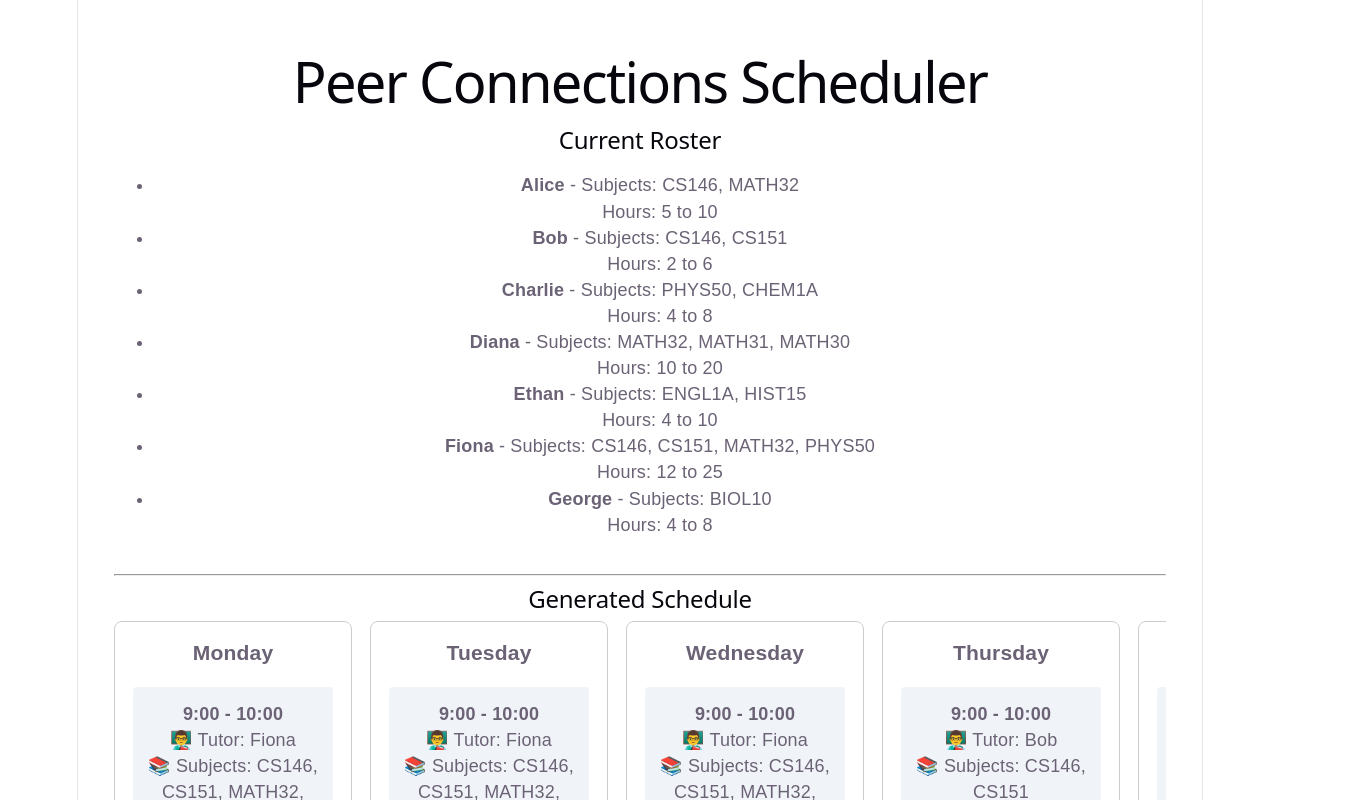
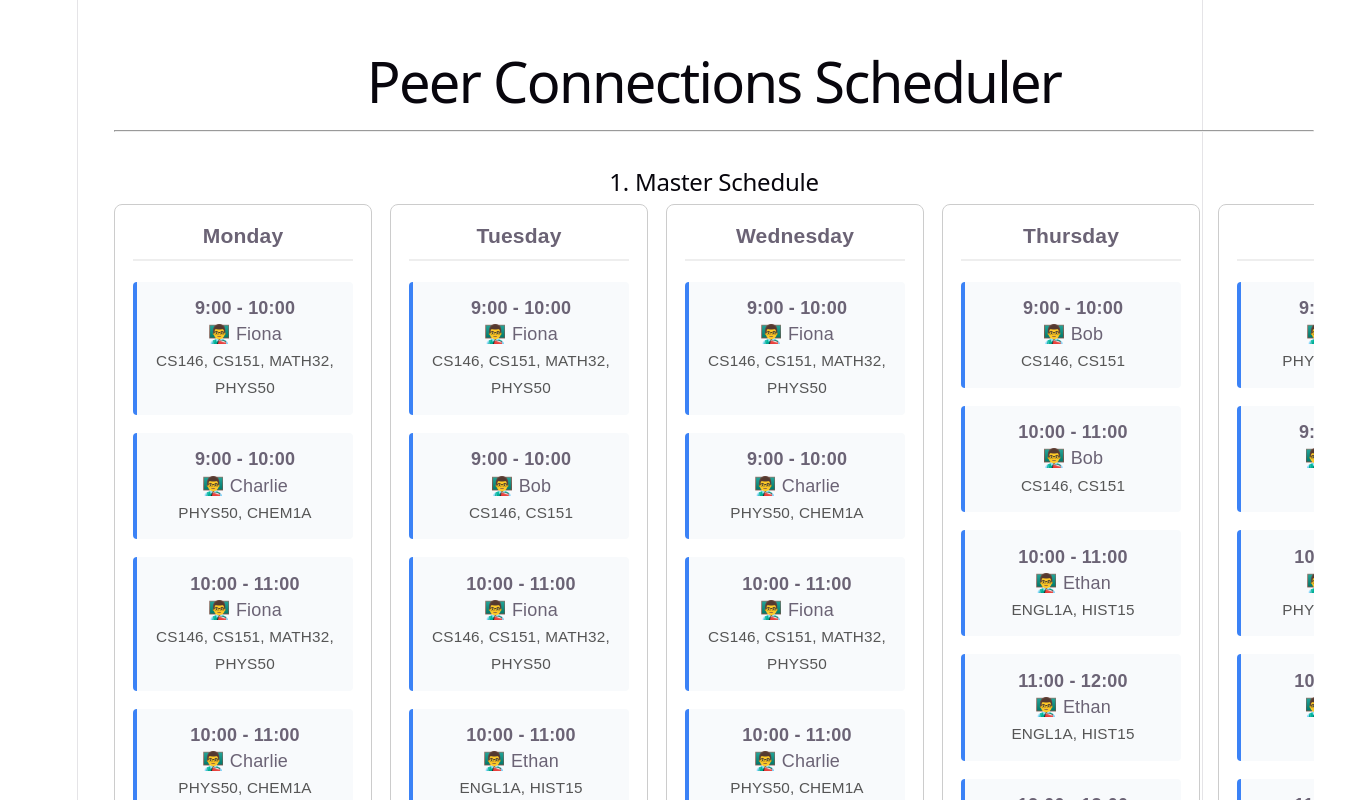
Before and after one commit to zbernales/peer-connections-scheduler, a React (Vite) app: page / in a window 1280 px wide. Shown: the top 800 px of the page, 1350 px wide, since content can reach past the window. Built offline with nearby package versions, Linux system fonts and the light colour scheme.

Commit message:
Added more dashboard information for individual students and subjects

```diff
--- a/src/App.tsx
+++ b/src/App.tsx
@@ -5,55 +5,124 @@ import type { DayOfWeek } from './types';
 const DAYS: DayOfWeek[] = ['Monday', 'Tuesday', 'Wednesday', 'Thursday', 'Friday'];
 
 function App() {
+  // Run the algorithm
   const schedule = generateSchedule(mockTutors);
 
+  // --- Derived Data for our new views ---
+
+  // 1. Extract a list of all unique subjects taught by our tutors
+  const allSubjects = Array.from(
+    new Set(mockTutors.flatMap(tutor => tutor.subjects))
+  ).sort();
+
   return (
-    <div style={{ padding: '2rem', fontFamily: 'sans-serif' }}>
+    <div style={{ padding: '2rem', fontFamily: 'sans-serif', maxWidth: '1200px', margin: '0 auto' }}>
       <h1>Peer Connections Scheduler</h1>
 
-      {/* --- Existing Roster Section --- */}
-      <h2>Current Roster</h2>
-      <ul style={{ marginBottom: '2rem' }}>
-        {mockTutors.map(tutor => (
-          <li key={tutor.id}>
-            <strong>{tutor.name}</strong> - Subjects: {tutor.subjects.join(', ')}
-            <br />
-            Hours: {tutor.minHours} to {tutor.maxHours}
-          </li>
-        ))}
-      </ul>
+      <hr style={{ margin: '2rem 0' }} />
 
-      <hr />
-
-      {/* --- New Schedule Output Section --- */}
-      <h2>Generated Schedule</h2>
-
+      {/* --- 1. THE MASTER SCHEDULE (By Day) --- */}
+      <h2>1. Master Schedule</h2>
       <div style={{ display: 'flex', gap: '1rem', overflowX: 'auto', paddingBottom: '1rem' }}>
         {DAYS.map(day => {
-          // Filter the total schedule to just get this day's shifts
           const daysShifts = schedule.filter(s => s.day === day);
 
           return (
-            <div key={day} style={{ border: '1px solid #ccc', padding: '1rem', minWidth: '200px', borderRadius: '8px' }}>
-              <h3 style={{ marginTop: 0 }}>{day}</h3>
+            <div key={day} style={{ border: '1px solid #ccc', padding: '1rem', minWidth: '220px', borderRadius: '8px', flex: 1 }}>
+              <h3 style={{ marginTop: 0, borderBottom: '2px solid #eee', paddingBottom: '0.5rem' }}>{day}</h3>
 
               {daysShifts.length === 0 ? (
                 <p style={{ color: 'gray', fontStyle: 'italic' }}>No shifts scheduled.</p>
               ) : (
-                daysShifts.map(shift => {
-                  // Find the tutor's name to display instead of just their ID
+                // Sort shifts by start time so they appear in chronological order
+                daysShifts
+                  .sort((a, b) => parseInt(a.startTime) - parseInt(b.startTime))
+                  .map(shift => {
                     const tutorName = mockTutors.find(t => t.id === shift.tutorId)?.name || 'Unknown';
-
                     return (
-                    <div key={shift.id} style={{ marginBottom: '1rem', padding: '0.75rem', backgroundColor: '#f0f4f8', borderRadius: '4px' }}>
+                      <div key={shift.id} style={{ marginBottom: '1rem', padding: '0.75rem', backgroundColor: '#f8fafc', borderLeft: '4px solid #3b82f6', borderRadius: '4px' }}>
                         <strong>{shift.startTime} - {shift.endTime}</strong>
                         <br />
-                      👨‍🏫 Tutor: {tutorName}
+                        👨‍🏫 {tutorName}
                         <br />
-                      📚 Subjects: {shift.subjects.join(', ')}
+                        <span style={{ fontSize: '0.85em', color: '#555' }}>{shift.subjects.join(', ')}</span>
                       </div>
                     );
                 })
+              )}
+            </div>
+          );
+        })}
+      </div>
+
+      <hr style={{ margin: '3rem 0' }} />
+
+      {/* --- 2. TUTOR REPORTS (By Tutor) --- */}
+      <h2>2. Tutor Breakdowns</h2>
+      <div style={{ display: 'grid', gridTemplateColumns: 'repeat(auto-fill, minmax(300px, 1fr))', gap: '1.5rem' }}>
+        {mockTutors.map(tutor => {
+          // Find all shifts assigned to this specific tutor
+          const tutorShifts = schedule.filter(s => s.tutorId === tutor.id);
+          // Sort them by day, then by time
+          tutorShifts.sort((a, b) => {
+            if (a.day !== b.day) return DAYS.indexOf(a.day) - DAYS.indexOf(b.day);
+            return parseInt(a.startTime) - parseInt(b.startTime);
+          });
+
+          return (
+            <div key={tutor.id} style={{ border: '1px solid #e2e8f0', padding: '1.5rem', borderRadius: '8px', backgroundColor: '#fff' }}>
+              <h3 style={{ marginTop: 0, color: '#1e293b' }}>{tutor.name}</h3>
+              <p style={{ margin: '0 0 1rem 0', color: tutorShifts.length < tutor.minHours ? '#ef4444' : '#10b981' }}>
+                <strong>Scheduled: {tutorShifts.length} hrs</strong> (Target: {tutor.minHours}-{tutor.maxHours} hrs)
+              </p>
+
+              {tutorShifts.length === 0 ? (
+                <p style={{ color: 'gray', fontStyle: 'italic', margin: 0 }}>Not scheduled this week.</p>
+              ) : (
+                <ul style={{ margin: 0, paddingLeft: '1.25rem', color: '#475569' }}>
+                  {tutorShifts.map(shift => (
+                    <li key={shift.id} style={{ marginBottom: '0.25rem' }}>
+                      <strong>{shift.day}:</strong> {shift.startTime} - {shift.endTime}
+                    </li>
+                  ))}
+                </ul>
+              )}
+            </div>
+          );
+        })}
+      </div>
+
+      <hr style={{ margin: '3rem 0' }} />
+
+      {/* --- 3. SUBJECT COVERAGE (By Subject) --- */}
+      <h2>3. Subject Coverage Matrix</h2>
+      <div style={{ display: 'grid', gridTemplateColumns: 'repeat(auto-fill, minmax(300px, 1fr))', gap: '1.5rem', paddingBottom: '3rem' }}>
+        {allSubjects.map(subject => {
+          // Find every shift where the scheduled tutor teaches this subject
+          const subjectShifts = schedule.filter(s => s.subjects.includes(subject));
+
+          subjectShifts.sort((a, b) => {
+            if (a.day !== b.day) return DAYS.indexOf(a.day) - DAYS.indexOf(b.day);
+            return parseInt(a.startTime) - parseInt(b.startTime);
+          });
+
+          return (
+            <div key={subject} style={{ border: '1px solid #e2e8f0', padding: '1.5rem', borderRadius: '8px', backgroundColor: '#f8fafc' }}>
+              <h3 style={{ marginTop: 0, color: '#0f172a' }}>📚 {subject}</h3>
+
+              {subjectShifts.length === 0 ? (
+                <p style={{ color: '#ef4444', fontWeight: 'bold' }}>⚠️ No coverage this week!</p>
+              ) : (
+                <ul style={{ margin: 0, paddingLeft: '1.25rem', color: '#475569' }}>
+                  {subjectShifts.map(shift => {
+                    const tutorName = mockTutors.find(t => t.id === shift.tutorId)?.name || 'Unknown';
+                    return (
+                      <li key={shift.id} style={{ marginBottom: '0.25rem' }}>
+                        <strong>{shift.day} {shift.startTime}</strong> ({tutorName})
+                      </li>
+                    );
+                  })}
+                </ul>
               )}
             </div>
           );
```
Lines whose indentation alone changed are shown as unchanged.
